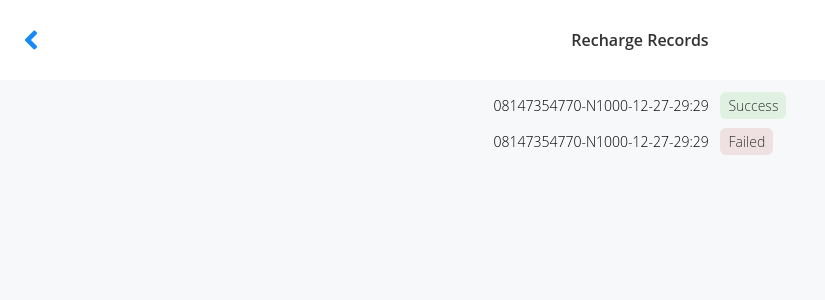
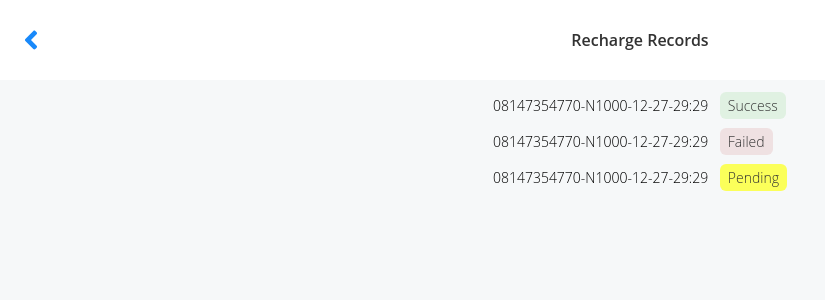
Before and after one commit to Sageer-M-Kabeer/charges_pots, a React (Create React App) app in the folder chargespots/: page /recharge-records in a window 1280 px wide. Shown: the top 300 px of the page, without its empty margins (0-825 px from the left). Built offline with nearby package versions, Linux system fonts and the light colour scheme.

Commit message:
fixed  color issues

```diff
--- a/chargespots/src/pages/CheckinRecordPage.js
+++ b/chargespots/src/pages/CheckinRecordPage.js
@@ -1,5 +1,5 @@
 import React from 'react'
-import {FaAngleLeft} from 'react-icons/fa'
+import { FaAngleLeft } from 'react-icons/fa'
 import { Link } from "react-router-dom";
 
 const CheckinRecordPage = () => {
@@ -11,7 +11,7 @@ const CheckinRecordPage = () => {
                         <div className='relative flex items-center justify-between h-20 w-full'>
                             <div className='left-0 top-0 bottom-0 flex  items-center absolute p-[16px] text-[14px] cursor-pointer'>
                                 <Link to="/mine" >
-                            <FaAngleLeft className='text-[#1989fa] text-3xl font-bold mr-2 relative inline-block'/>
+                                    <FaAngleLeft className='text-[#1989fa] text-3xl font-bold mr-2 relative inline-block' />
                                 </Link>
                             </div>
                             <div className='max-w-[60%] my-0 mx-auto flex-1 text-center text-[#323232] font-[600] text-[16px]'>
@@ -28,7 +28,7 @@ const CheckinRecordPage = () => {
                                 <li>08147354770-N1000-12-27-29:29 <span className='ml-2 rounded-md text-[#323232] bg-[rgba(176,24,24,0.1)] py-1 px-2 '>Failed</span></li>
                             </div>
                             <div className='flex mt-4 justify-between gap-3'>
-                            <li>08147354770-N1000-12-27-29:29 <span className='ml-2 rounded-md text-[#323232] bg-[rgba(255,223,81,0.1)] py-1 px-2 '>Pending</span></li>
+                                <li>08147354770-N1000-12-27-29:29 <span className='ml-2 rounded-md text-[#323232] bg-[rgba(252,255,82,0.95)] py-1 px-2 '>Pending</span></li>
                             </div>
 
 
--- a/chargespots/src/pages/RechargeRecordPage.js
+++ b/chargespots/src/pages/RechargeRecordPage.js
@@ -1,5 +1,5 @@
 import React from 'react'
-import {FaAngleLeft} from 'react-icons/fa'
+import { FaAngleLeft } from 'react-icons/fa'
 import { Link } from "react-router-dom";
 
 const RechargeRecordPage = () => {
@@ -11,7 +11,7 @@ const RechargeRecordPage = () => {
                         <div className='relative flex items-center justify-between h-20 w-full'>
                             <div className='left-0 top-0 bottom-0 flex  items-center absolute p-[16px] text-[14px] cursor-pointer'>
                                 <Link to="/mine" >
-                        <FaAngleLeft className='text-[#1989fa] text-3xl font-bold mr-2 relative inline-block'/>
+                                    <FaAngleLeft className='text-[#1989fa] text-3xl font-bold mr-2 relative inline-block' />
                                 </Link>
                             </div>
                             <div className='max-w-[60%] my-0 mx-auto flex-1 text-center text-[#323232] font-[600] text-[16px]'>
@@ -27,7 +27,9 @@ const RechargeRecordPage = () => {
                             <div className='flex mt-4 justify-between gap-3'>
                                 <li>08147354770-N1000-12-27-29:29 <span className='ml-2 rounded-md text-[#323232] bg-[rgba(176,24,24,0.1)] py-1 px-2 '>Failed</span></li>
                             </div>
-
+                            <div className='flex mt-4 justify-between gap-3'>
+                                <li>08147354770-N1000-12-27-29:29 <span className='ml-2 rounded-md text-[#323232] bg-[rgba(252,255,82,0.95)] py-1 px-2 '>Pending</span></li>
+                            </div>
                         </ul>
                     </div>
 
--- a/chargespots/src/pages/WithdrawRecordPage.js
+++ b/chargespots/src/pages/WithdrawRecordPage.js
@@ -27,6 +27,9 @@ const WithdrawRecordPage = () => {
                     <div className='flex mt-4 justify-between gap-3'>
                         <li>08147354770-N1000-12-27-29:29 <span className='ml-2 rounded-md text-[#323232] bg-[rgba(176,24,24,0.1)] py-1 px-2 '>Failed</span></li>
                     </div>
+                    <div className='flex mt-4 justify-between gap-3'>
+                            <li>08147354770-N1000-12-27-29:29 <span className='ml-2 rounded-md text-[#323232] bg-[rgba(252,255,82,0.95)] py-1 px-2 '>Pending</span></li>
+                        </div>
 
                 </ul>
             </div>
```
Lines whose indentation alone changed are shown as unchanged.
